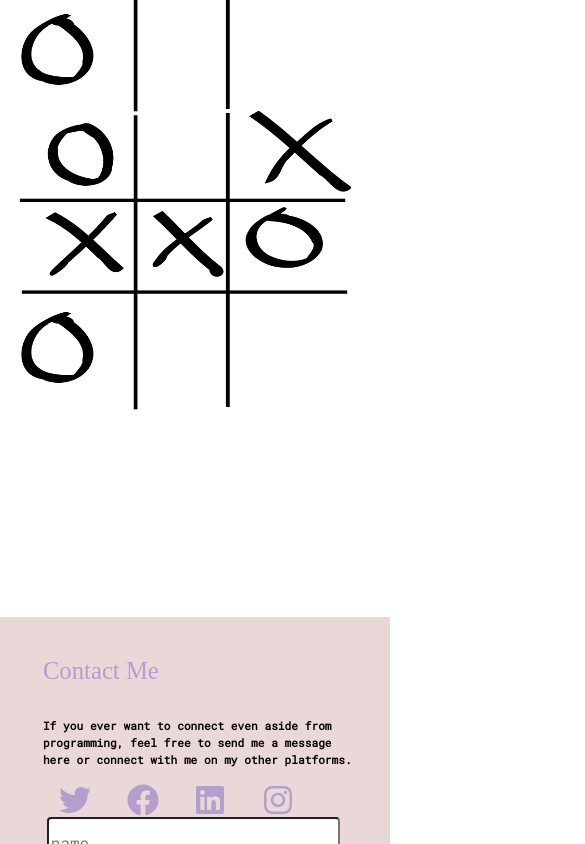
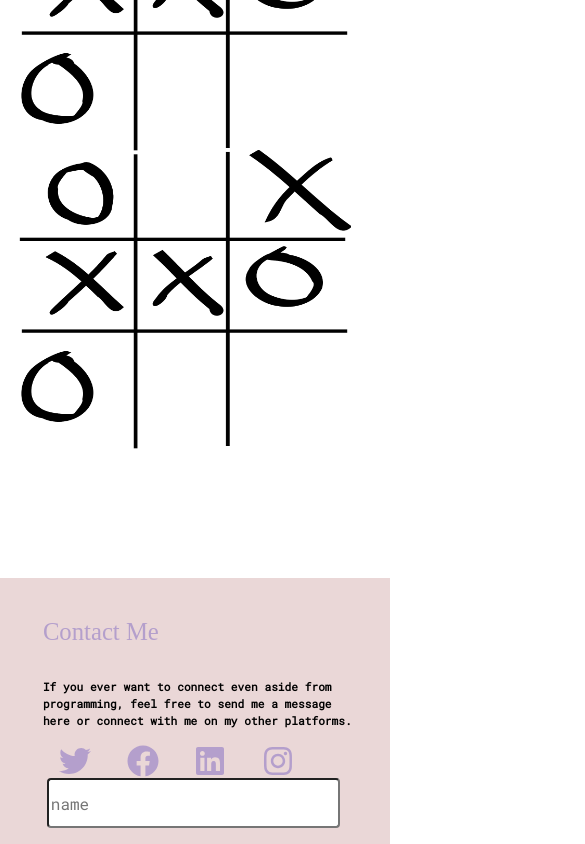
Before and after one commit to xokeixo/Portfolio, a React (Create React App) app: page / in a window 390 px wide. Shown: the part 1156-2000 px from the top of the page, 585 px wide, since content can reach past the window. Built offline with nearby package versions, Linux system fonts and the light colour scheme; a web font is replaced by a local one.

Commit message:
edited contact section

```diff
--- a/src/App.css
+++ b/src/App.css
@@ -1,6 +1,7 @@
 .App {
   text-align: center;
   background-color: #FFFF;
+  overflow-x: hidden;
 }
 
 .App-logo {
--- a/src/styling/Contact.css
+++ b/src/styling/Contact.css
@@ -53,6 +53,9 @@
 
 
   @media only screen and (max-width: 480px) {
+    .contact {
+      margin-top: -20%;
+    }
     p {
       font-size: 0.7rem;;
     }
--- a/src/styling/Projects.css
+++ b/src/styling/Projects.css
@@ -118,6 +118,7 @@
   @media only screen and (max-width: 480px) {
     .projects-div {
       width: 90%;
+      margin-top: 25%;
     }
     .example {
       display: flex;
```
